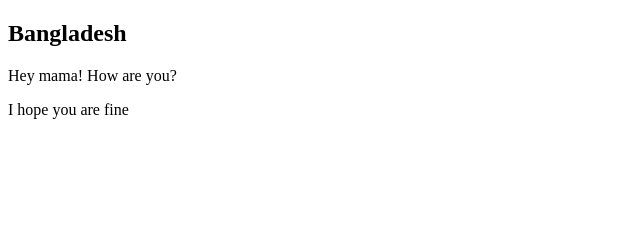
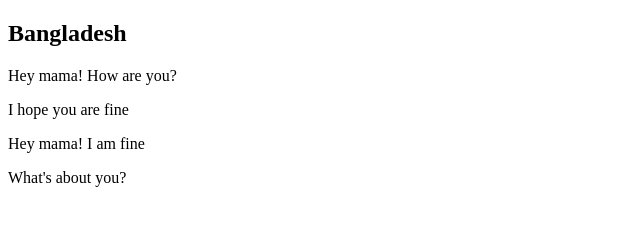
Before and after one commit to irahulbiswas/Module3.3, a plain HTML site: page index.html in a window 1280 px wide. Shown: the whole page, without its empty margins (0-640 px from the left). Drawn offline with Linux system fonts and the light colour scheme.

Commit message:
some changed

```diff
--- a/index.html
+++ b/index.html
@@ -10,5 +10,7 @@
     <h2>Bangladesh</h2>
     <p>Hey mama! How are you?</p>
     <p>I hope you are fine</p>
+    <p>Hey mama! I am fine</p>
+    <p>What's about you?</p>
 </body>
 </html>
```
